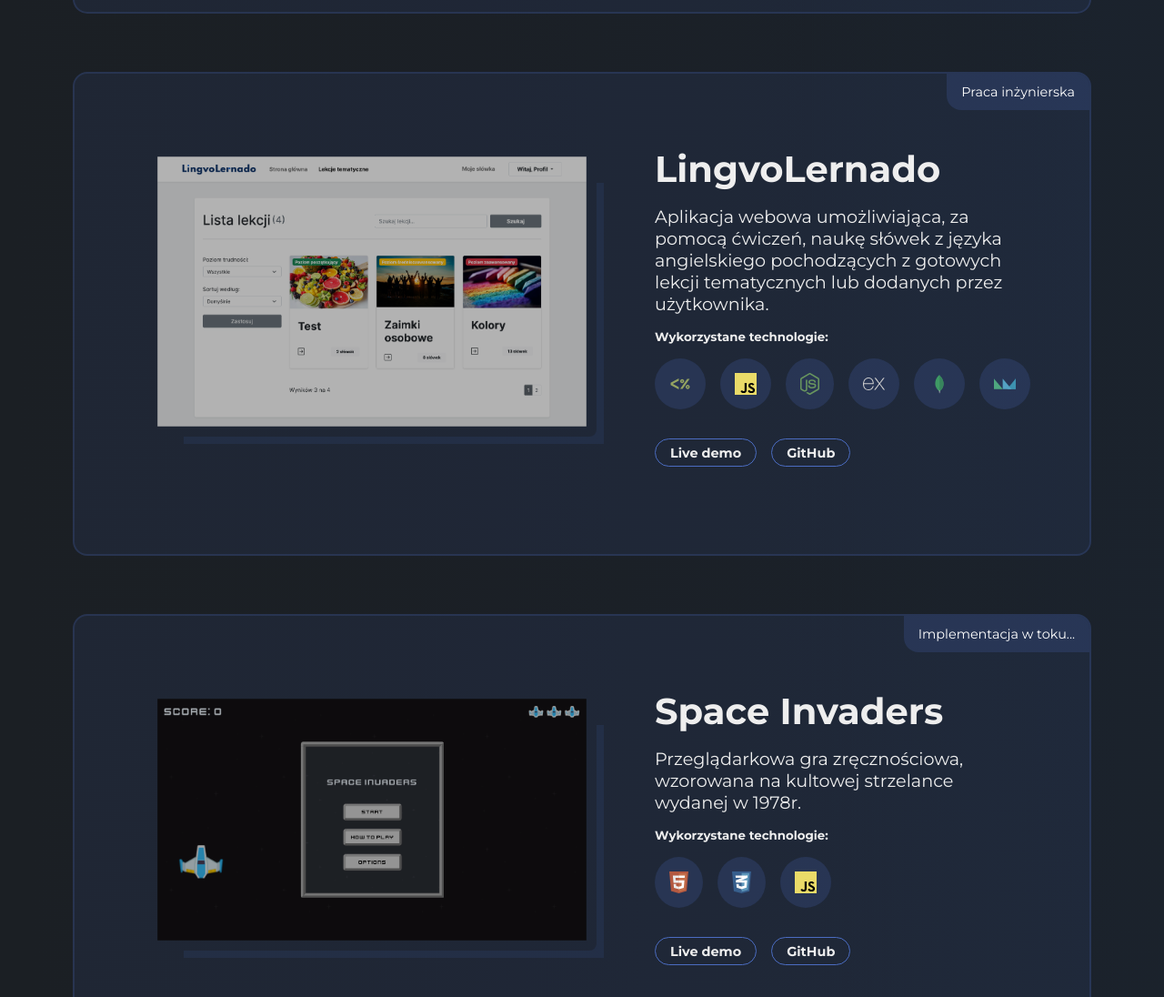
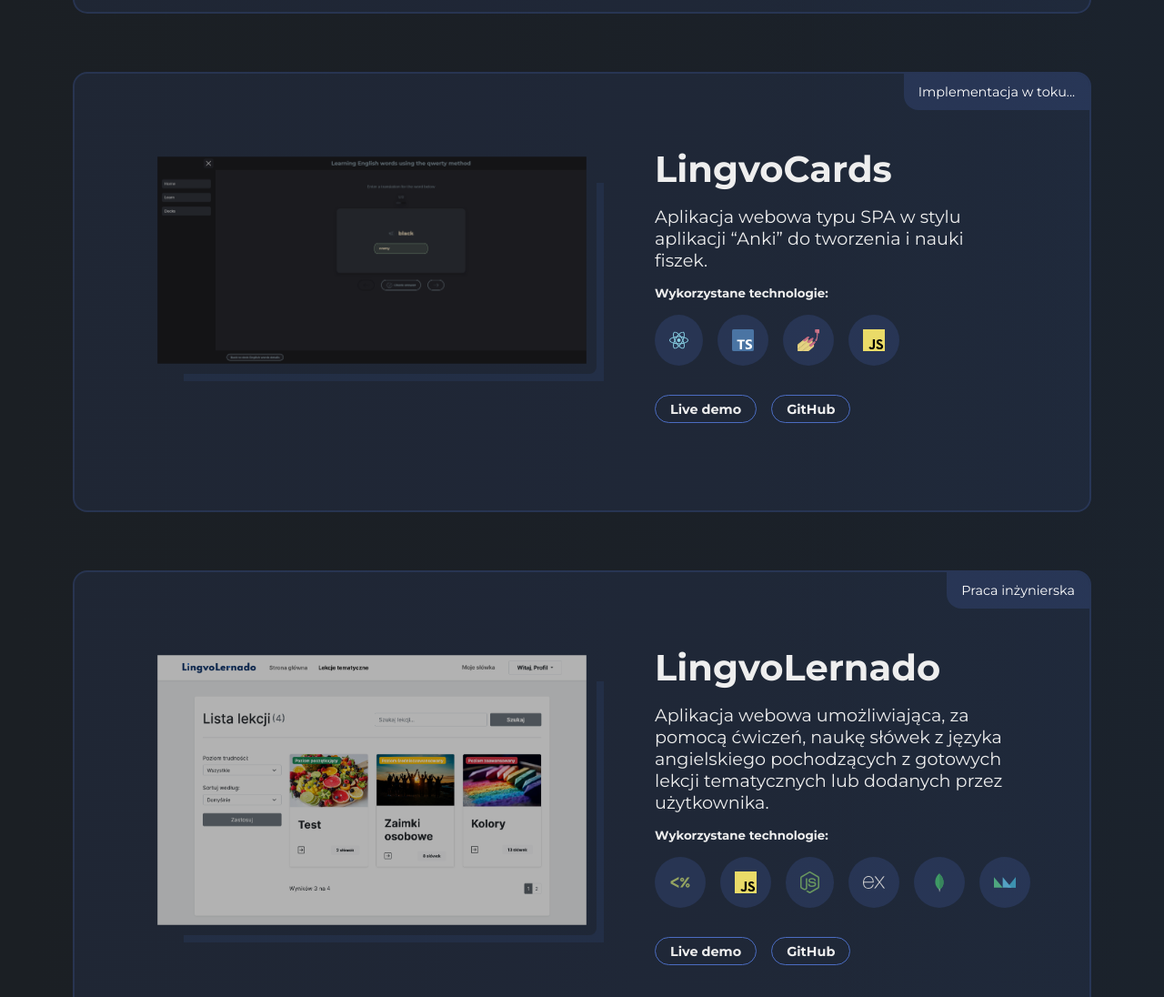
Before and after one commit to alpawlowski/portfolio2k23, a Gatsby site: page /projects in a window 1280 px wide. Shown: the part 912-2008 px from the top of the page at 91% size. Built offline with nearby package versions, Linux system fonts and the light colour scheme; Gatsby itself is replaced by a stand-in of ours.

Commit message:
Update projects.js

```diff
--- a/src/data/projects.js
+++ b/src/data/projects.js
@@ -32,6 +32,34 @@ export const projects = [
       {
         "name": 'Styled Components',
         "img": 'sc.svg',
+      },
+    ],
+  },
+  {
+    name: 'LingvoCards',
+    desc: 'Aplikacja webowa typu SPA w stylu aplikacji “Anki” do tworzenia i nauki fiszek.',
+    live: 'https://lingvocards.onrender.com/',
+    repo: 'https://github.com/alpawlowski/lingvocards',
+    id: '',
+    type_name: 'Implementacja w toku...',
+    type: 'inprogress',
+    img: 'lingvocards.png',
+    technologies: [
+      {
+        "name": 'React.js',
+        "img": 'react.svg',
+      },
+      {
+        "name": 'TypeScript',
+        "img": 'typescript.svg',
+      },
+      {
+        "name": 'Styled Components',
+        "img": 'sc.svg',
+      },
+      {
+        "name": 'LocalStorage',
+        "img": 'javascript.svg',
       },
     ],
   },
```
